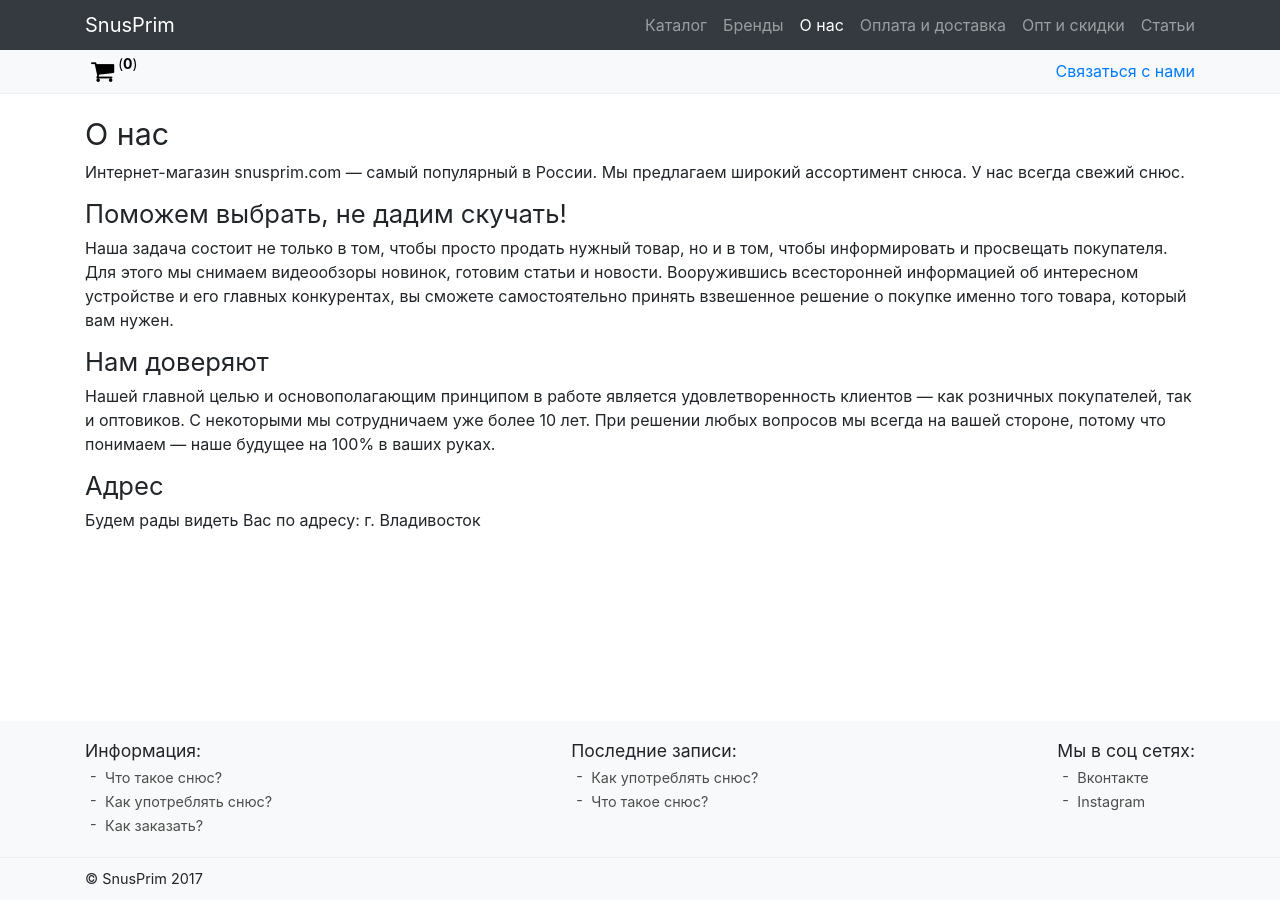
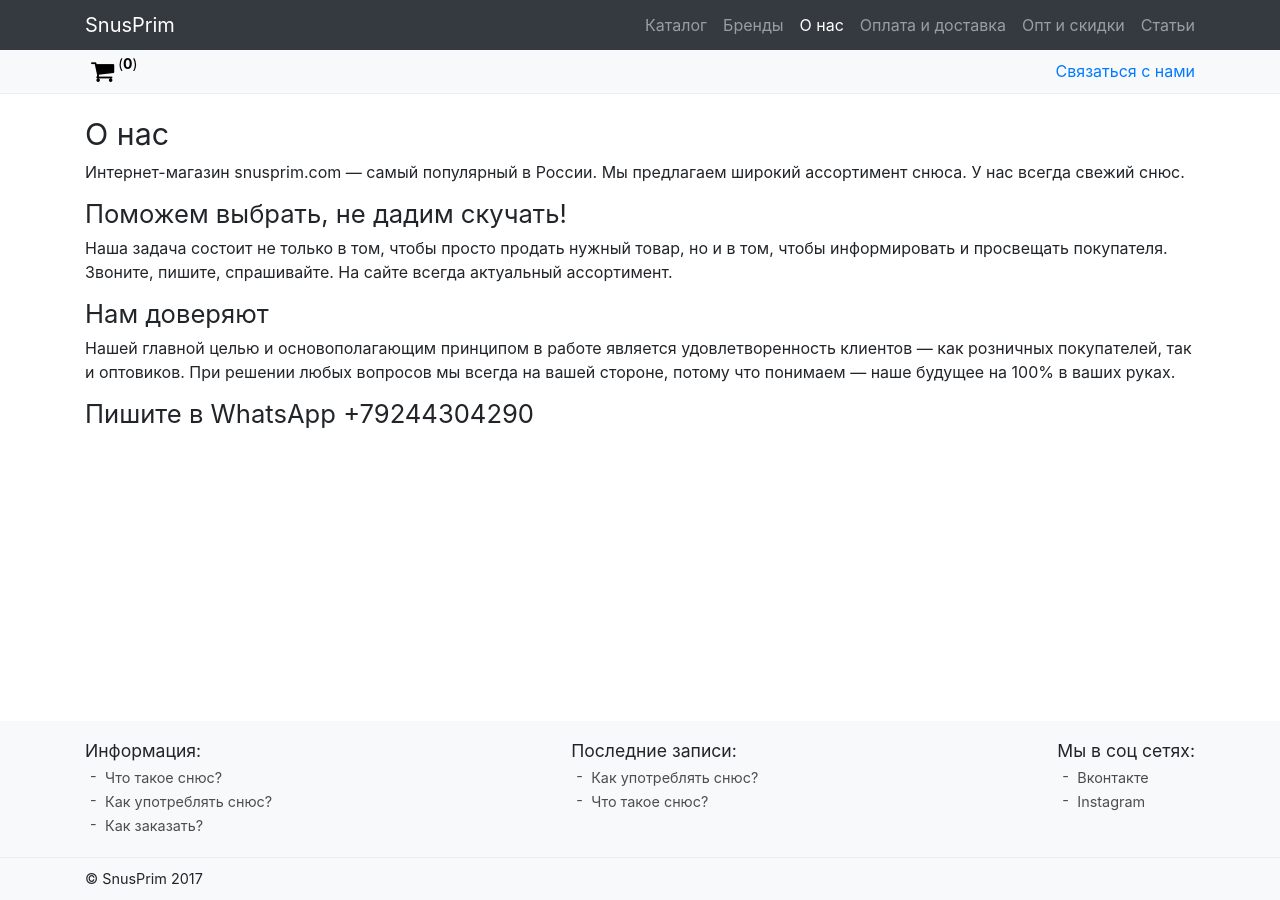
Before and after one commit to Snus-ru/Snus-ru.github.io, a Jekyll site: the page built from about.md, in a window 1280 px wide. Built offline with Jekyll 4.4.1, drawn with Linux system fonts in a browser that asks for light colours; nearby versions of some CDN libraries.

Commit message:
Updated About

```diff
--- a/about.md
+++ b/about.md
@@ -11,10 +11,9 @@ layout: simple-page
 Мы предлагаем широкий ассортимент снюса. У нас всегда свежий снюс.
 
 ## Поможем выбрать, не дадим скучать!
-Наша задача состоит не только в том, чтобы просто продать нужный товар, но и в том, чтобы информировать и просвещать покупателя. Для этого мы снимаем видеообзоры новинок, готовим статьи и новости. Вооружившись всесторонней информацией об интересном устройстве и его главных конкурентах, вы сможете самостоятельно принять взвешенное решение о покупке именно того товара, который вам нужен.
+Наша задача состоит не только в том, чтобы просто продать нужный товар, но и в том, чтобы информировать и просвещать покупателя. Звоните, пишите, спрашивайте. На сайте всегда актуальный ассортимент.
 
 ## Нам доверяют
-Нашей главной целью и основополагающим принципом в работе является удовлетворенность клиентов — как розничных покупателей, так и оптовиков. С некоторыми мы сотрудничаем уже более 10 лет. При решении любых вопросов мы всегда на вашей стороне, потому что понимаем — наше будущее на 100% в ваших руках.
+Нашей главной целью и основополагающим принципом в работе является удовлетворенность клиентов — как розничных покупателей, так и оптовиков. При решении любых вопросов мы всегда на вашей стороне, потому что понимаем — наше будущее на 100% в ваших руках.
 
-## Адрес
-Будем рады видеть Вас по адресу: г. Владивосток
+## Пишите в WhatsApp +79244304290
```
